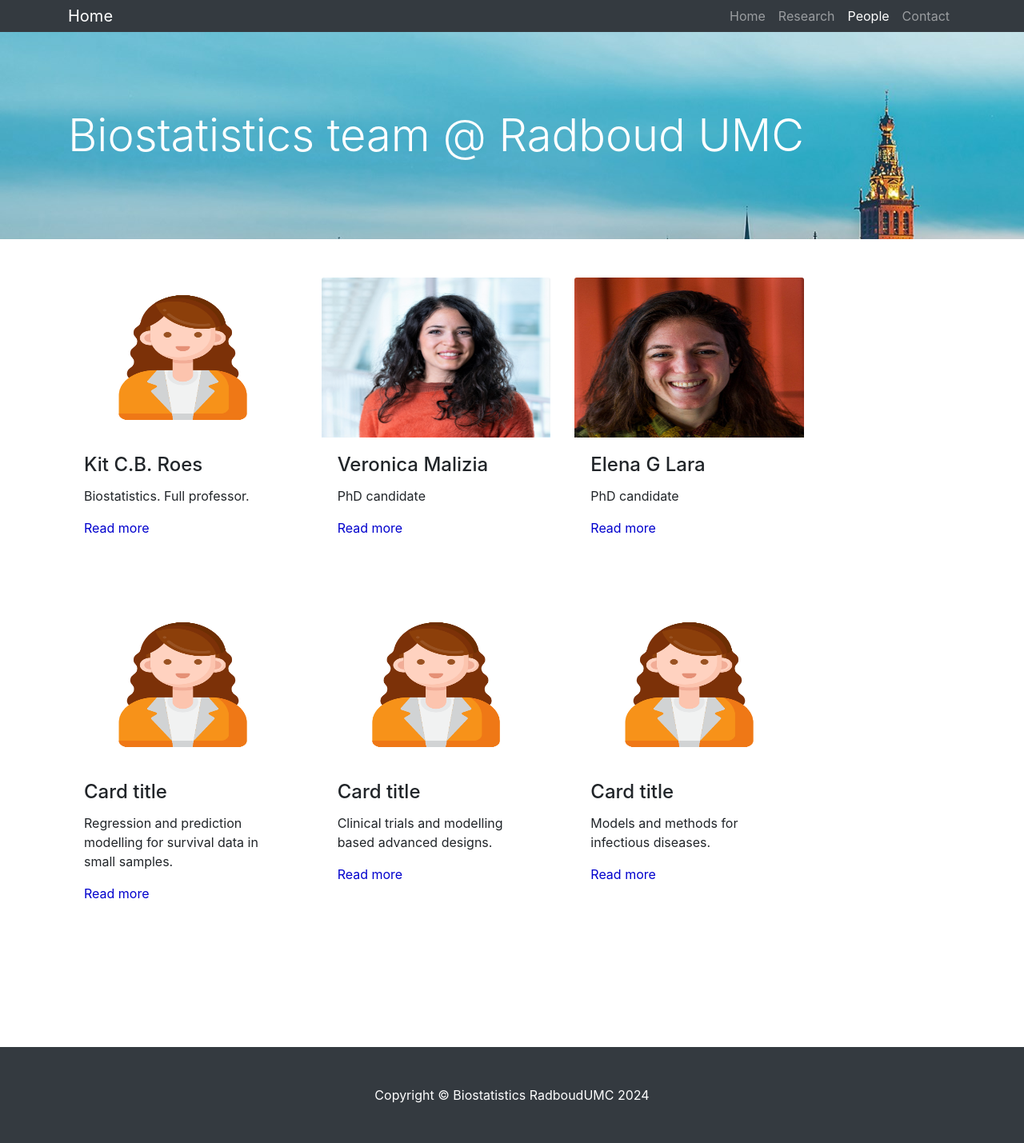
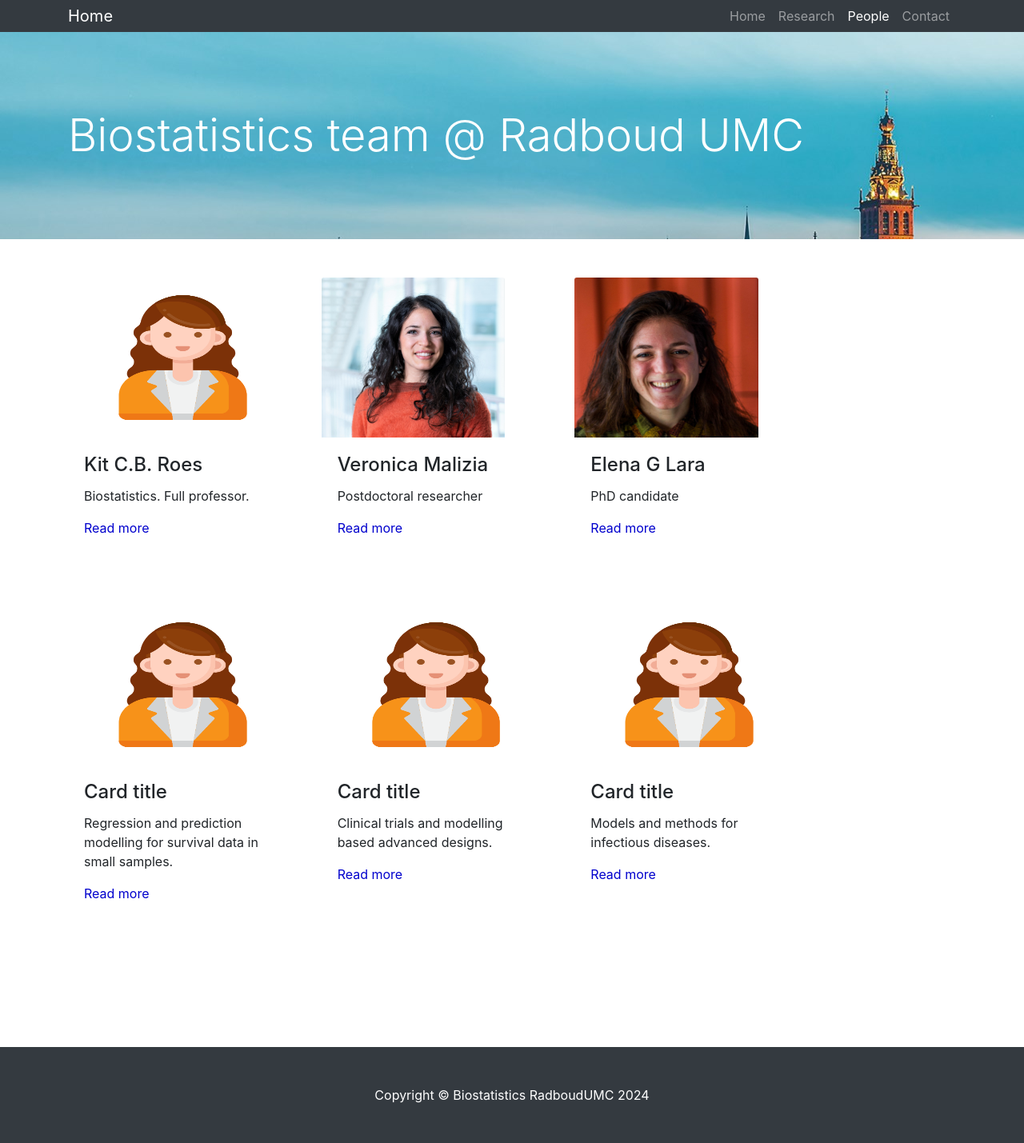
Before and after one commit to radboudumc-biostatistics/radboudumc-biostatistics.github.io, a Jekyll site: the page built from _pages/people.html, in a window 1280 px wide. Shown: the whole page at 80% size. Built offline with Jekyll 4.4.1, drawn with Linux system fonts in a browser that asks for light colours; our own code applies the rules of GitHub Pages for plain Markdown files.

Commit message:
update pictures 4

```diff
--- a/_pages/people.html
+++ b/_pages/people.html
@@ -35,11 +35,11 @@
   </div>
   <div class="col-md-4 mb-5">
     <div class="card border-0">
-      <img class="card-img-top" src="/assets/pictures/Veronica.jpg" alt="" width="200" height="200"/>
+      <img class="card-img-top" src="/assets/pictures/Veronica.jpg" alt="" width="300" height="200" style="width:80%"/>
       <div class="card-body">
         <h4 class="card-title">Veronica Malizia</h4>
         <p class="card-text">
-          PhD candidate
+          Postdoctoral researcher
           <br>
           <p><a href="/people/veronicamalizia/">Read more</a></p>
         </p>
@@ -51,7 +51,7 @@
   </div>
   <div class="col-md-4 mb-5">
     <div class="card border-0">
-      <img class="card-img-top" src="/assets/pictures/elena_picture.jpeg" alt="" width="200" height="200"/>
+      <img class="card-img-top" src="/assets/pictures/elena_picture.jpeg" alt="" width="300" height="200" style="width:80%"/>
       <div class="card-body">
         <h4 class="card-title">Elena G Lara</h4>
         <p class="card-text">
```
